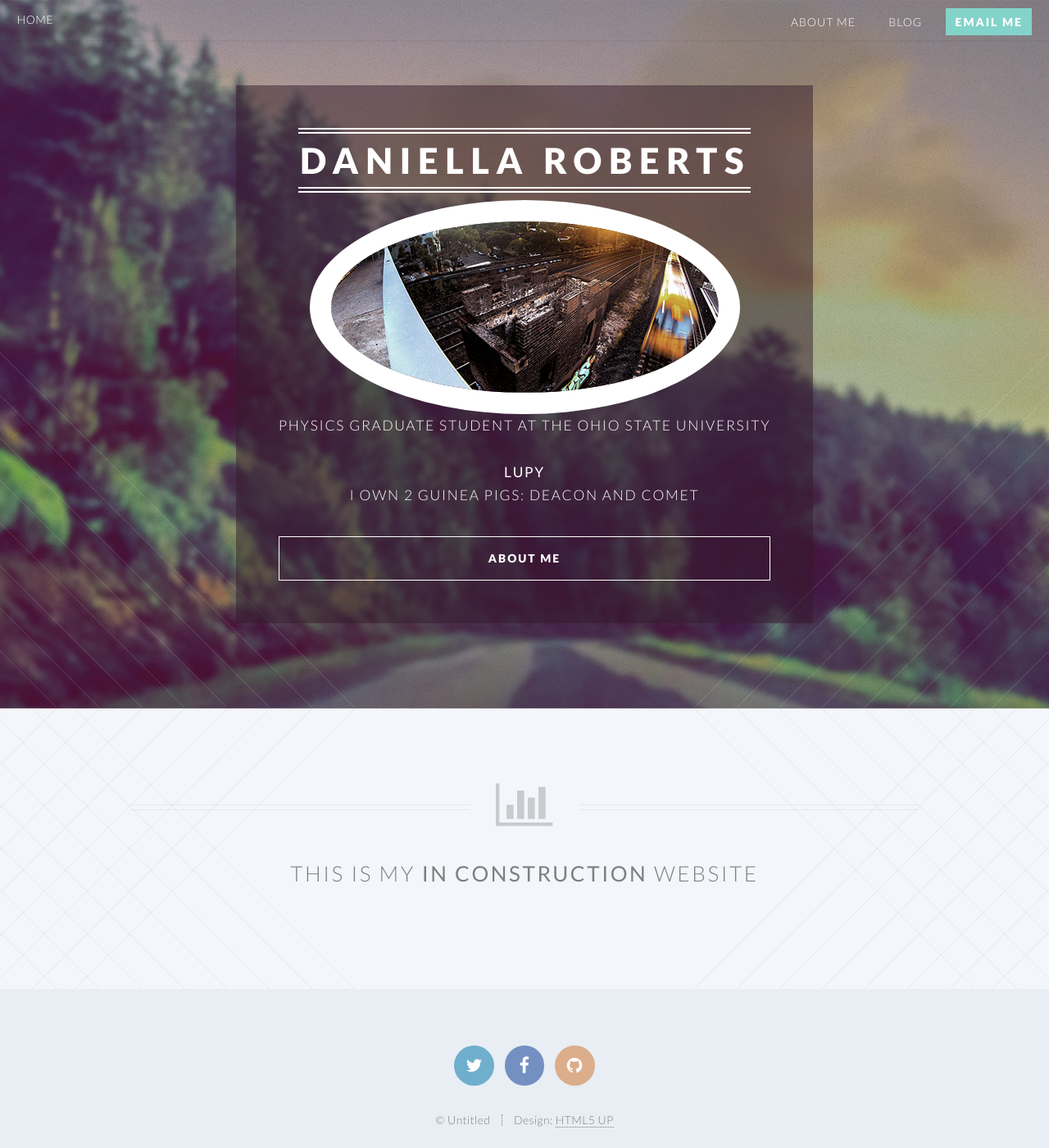
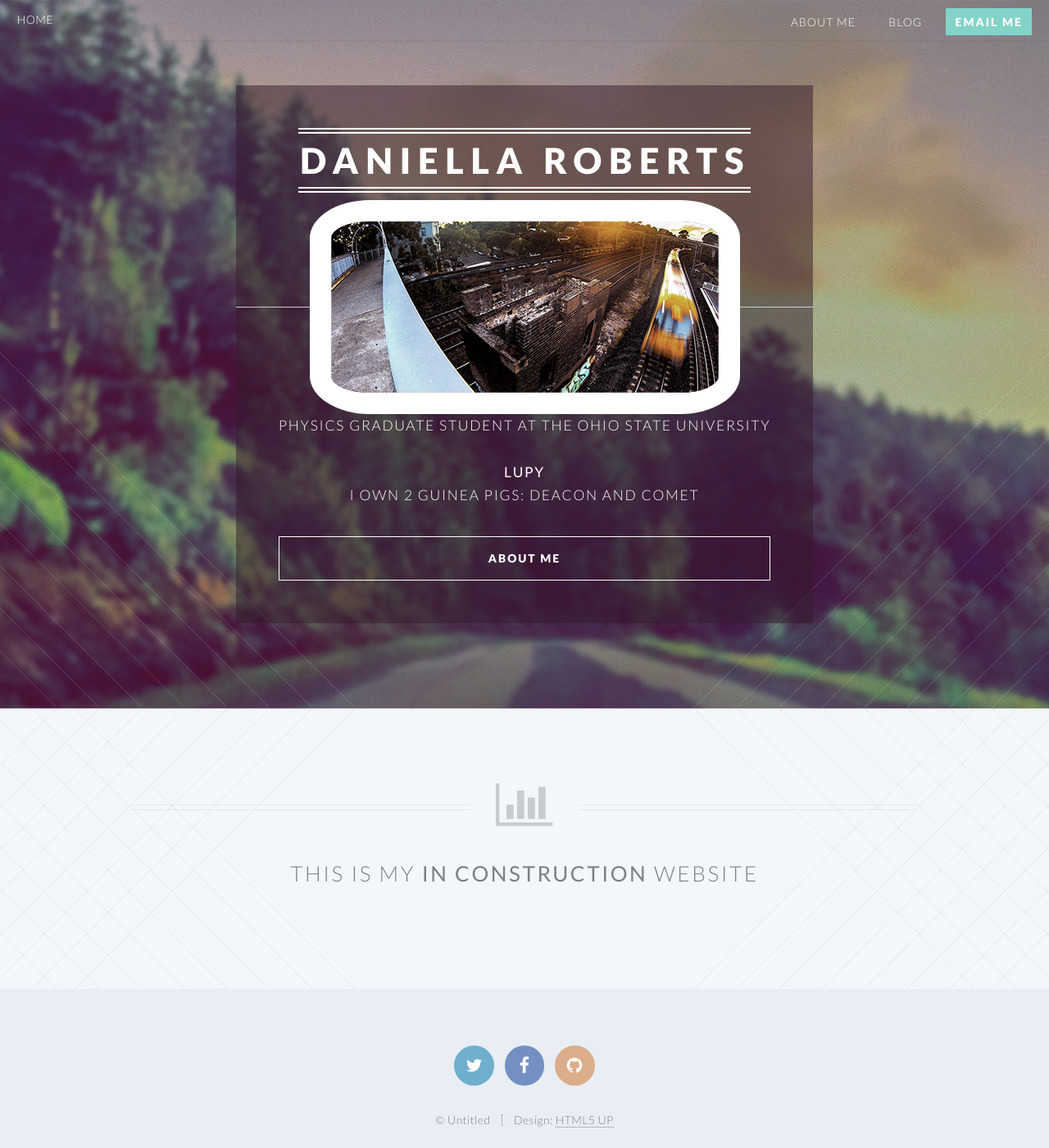
Before and after one commit to daniellaro/daniellaro.github.io, a Jekyll site: the page built from index.html, in a window 1280 px wide and 1400 px high. Shown: the whole window at 82% size. Built offline with Jekyll 4.4.1, drawn with Linux system fonts in a browser that asks for light colours.

Commit message:
Update style.css

```diff
--- a/css/style.css
+++ b/css/style.css
@@ -879,11 +879,35 @@
 			#banner .avatar img {
 				display: block;
 				margin: 0 auto;
-				border-radius: 100%;
+				border-radius: 10%;
 				box-shadow: 0 0 0 1.5em #ffffff;
 			}
 
+			#banner .avatar:before {
+				content: '';
+				display: block;
+				position: absolute;
+				top: 50%;
+				left: -3em;
+				width: calc(100% + 6em);
+				height: 1px;
+				z-index: -1;
+				background: #c8cccf;
+			}
 
+			@media screen and (max-width: 480px) {
+
+			#banner {
+				padding: 4em 2em 2.5em 2em ;
+				width: 10%;
+			}
+
+				#banner .avatar:before {
+					left: -2em;
+					width: calc(100% + 4em);
+				}
+
+			}
 
 
 /* Main */
```
